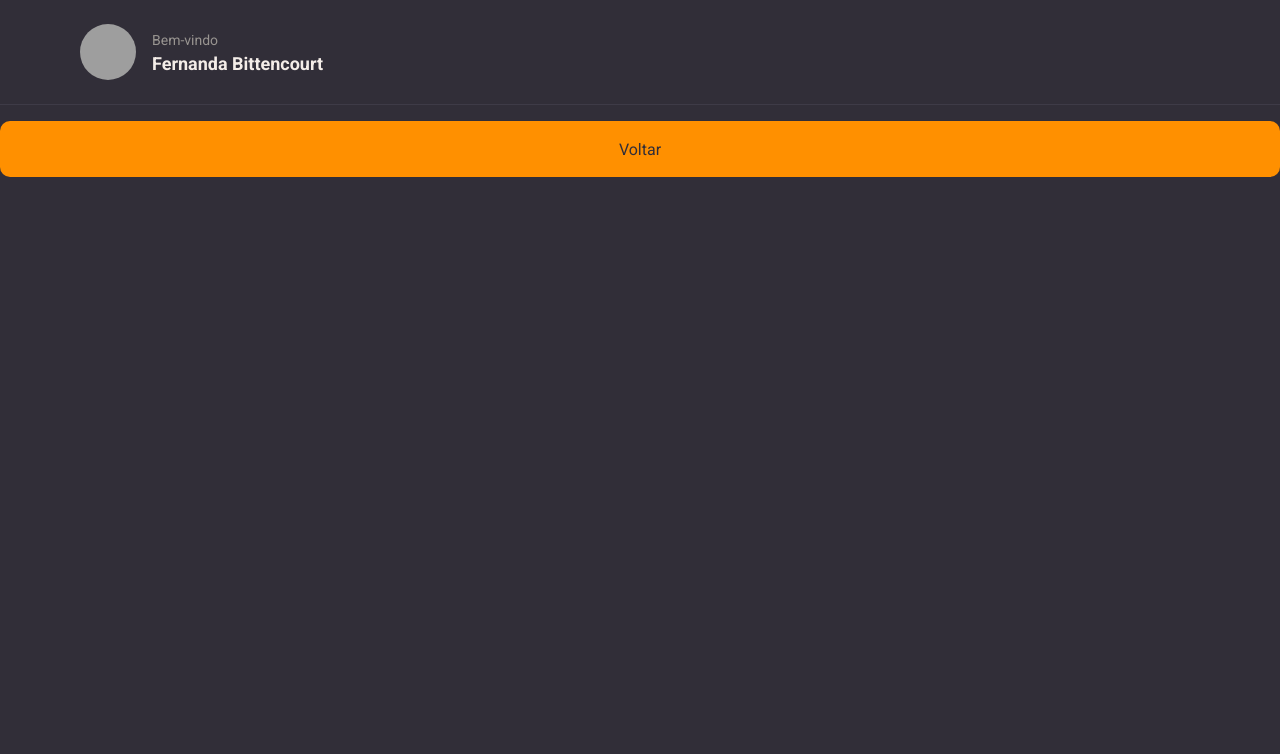
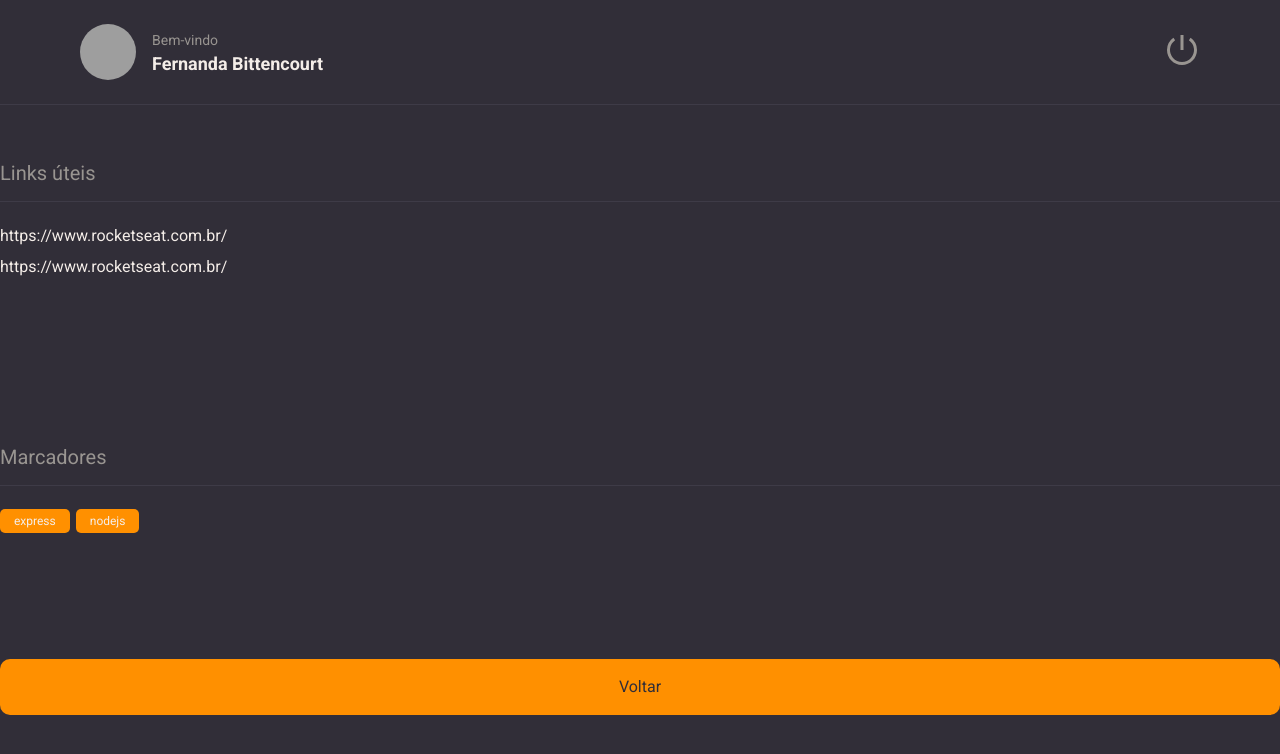
Before and after one commit to Fernandabitten/frontend-rocket-notes, a React (Vite) app: page / in a window 1280 px wide. Shown: the top 754 px of the page. Built offline with nearby package versions, Linux system fonts and the light colour scheme; grey boxes are pictures that could not be loaded.

Commit message:
inserting application markers

```diff
--- a/package.json
+++ b/package.json
@@ -11,6 +11,7 @@
   "dependencies": {
     "react": "^18.2.0",
     "react-dom": "^18.2.0",
+    "react-icons": "^4.4.0",
     "styled-components": "^5.3.5"
   },
   "devDependencies": {
--- a/src/components/Header/index.jsx
+++ b/src/components/Header/index.jsx
@@ -1,4 +1,5 @@
-import { Container, Profile } from "./styles";
+import {RiShutDownLine} from 'react-icons/ri';
+import { Container, Profile, Logout } from "./styles";
 
 export function Header(){
   return(
@@ -13,6 +14,9 @@
           <strong>Fernanda Bittencourt</strong>
         </div>
       </Profile>
+      <Logout>
+      <RiShutDownLine />
+      </Logout>
     </Container>
   )
 }
--- a/src/components/Header/styles.js
+++ b/src/components/Header/styles.js
@@ -43,3 +43,12 @@
     }
   }
 `;
+
+export const Logout = styled.button`
+  border: none;
+  background: none;
+  > svg {
+    color: ${({theme}) => theme.COLORS.GRAY_100};
+    font-size: 36px;
+  }
+`
--- /dev/null
+++ b/src/components/Section/index.jsx
@@ -0,0 +1,10 @@
+import {Container} from "./styles";
+
+export function Section({title, children}){
+  return (
+    <Container>
+      <h2>{title}</h2>
+      {children}
+    </Container>
+  );
+}
--- /dev/null
+++ b/src/components/Section/styles.js
@@ -0,0 +1,18 @@
+import styled from "styled-components";
+
+export const Container = styled.section`
+  margin: 56px 0 28px;
+
+  > h2 {
+    border-bottom-width: 1px;
+    border-bottom-style: solid;
+    border-bottom-color: ${({theme}) => theme.COLORS.BACKGROUND_700};
+
+    padding-bottom: 16px;
+    margin-bottom: 24px;
+
+    color: ${({theme}) => theme.COLORS.GRAY_100};
+    font-size: 20px;
+    font-weight: 400;
+  }
+`
--- /dev/null
+++ b/src/components/Tag/index.jsx
@@ -0,0 +1,9 @@
+import {Container} from './styles'
+
+export function Tag({title}){
+  return(
+    <Container>
+      {title}
+    </Container>
+  );
+}
--- /dev/null
+++ b/src/components/Tag/styles.js
@@ -0,0 +1,10 @@
+import styled from "styled-components";
+
+export const Container = styled.span`
+  font-size: 12px;
+  padding: 5px 14px;
+  border-radius: 5px;
+  margin-right: 6px;
+  color: ${({theme}) => theme.COLORS.BACKGROUN_900};
+  background-color: ${({theme}) => theme.COLORS.ORANGE};
+`;
--- a/src/pages/Details/index.jsx
+++ b/src/pages/Details/index.jsx
@@ -1,11 +1,30 @@
-import {Container}  from './style';
+import {Container, Links}  from './style';
+
 import { Header} from '../../components/Header';
 import { Button } from '../../components/Button';
+import { Section } from '../../components/Section';
+import { Tag } from '../../components/Tag';
 
 export function Details() {
   return (
     <Container>
       <Header />
+
+      <Section title="Links úteis">
+        <Links>
+          <li>
+            <a href="#">https://www.rocketseat.com.br/</a>
+          </li>
+          <li>
+            <a href="#">https://www.rocketseat.com.br/</a>
+          </li>
+        </Links>
+      </Section>
+
+      <Section title="Marcadores">
+        <Tag title="express"/>
+        <Tag title="nodejs"/>
+      </Section>
       <Button title="Voltar"/>
     </Container>
   )
--- a/src/pages/Details/style.js
+++ b/src/pages/Details/style.js
@@ -9,3 +9,14 @@
   "header"
   "content"
 `;
+
+export const Links = styled.ul`
+  list-style: none;
+
+  > li {
+    margin-top: 12px;
+    a {
+      color: ${({theme}) => theme.COLORS.WHITE};
+    }
+  }
+`
```
Also changed, not shown: 1 other file (tests, documents, lock files or other folders).
